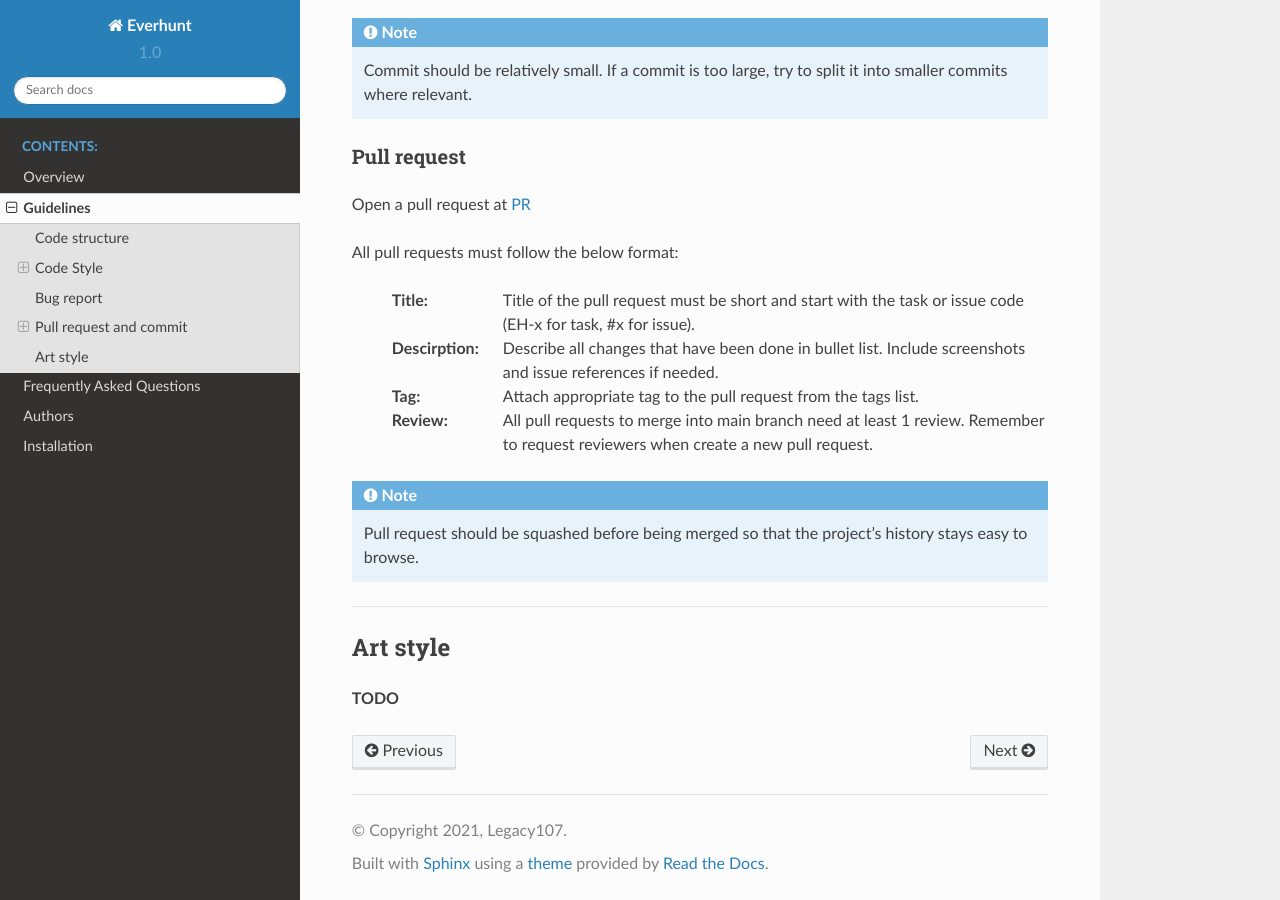
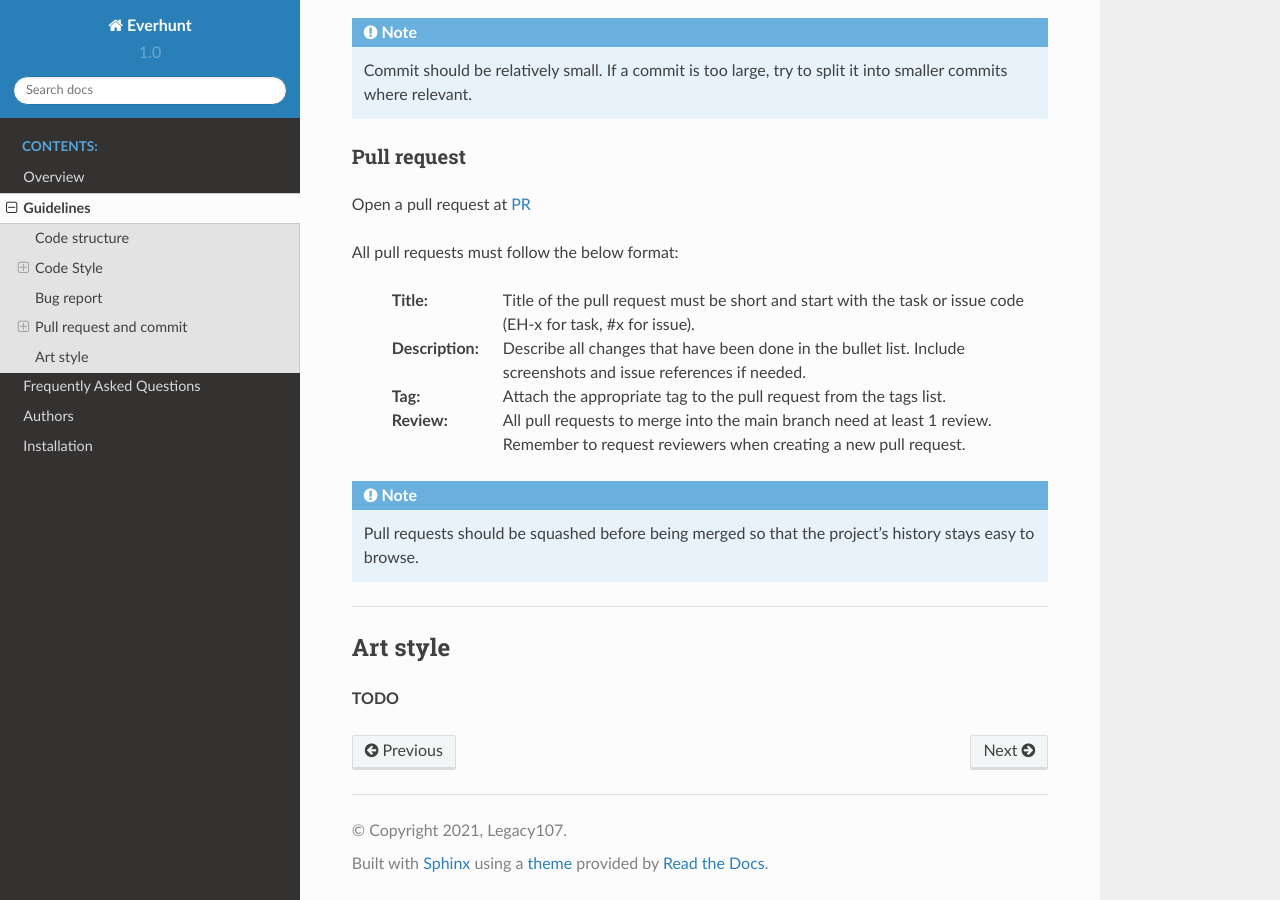
Before and after one commit to Legacy107/Everhunt, a Sphinx documentation site: the page built from docs/guidelines.rst, in a window 1280 px wide and 900 px high, scrolled down 3602 px. Built offline with Sphinx 7.4.7 and the Read the Docs theme 2.0.0, drawn with Linux system fonts in a browser that asks for light colours; some of the changed text lies outside the part shown.

Commit message:
Update authors.rst and guidelines.rst in docs

```diff
--- a/docs/authors.rst
+++ b/docs/authors.rst
@@ -3,3 +3,4 @@ Authors
 
 * Legacy107
 * sangpham2710
+* LeStolz
--- a/docs/guidelines.rst
+++ b/docs/guidelines.rst
@@ -191,20 +191,20 @@ All pull requests must follow the below format:
         Title of the pull request must be short and start with the task or issue code
         (EH-x for task, #x for issue).
 
-    :Descirption:
-        Describe all changes that have been done in bullet list.
+    :Description:
+        Describe all changes that have been done in the bullet list.
         Include screenshots and issue references if needed.
 
     :Tag:
-        Attach appropriate tag to the pull request from the tags list.
+        Attach the appropriate tag to the pull request from the tags list.
 
     :Review:
-        All pull requests to merge into main branch need at least 1 review.
-        Remember to request reviewers when create a new pull request.
+        All pull requests to merge into the main branch need at least 1 review.
+        Remember to request reviewers when creating a new pull request.
 
 .. note::
 
-    Pull request should be squashed before being merged so that the project’s history stays easy to browse.
+    Pull requests should be squashed before being merged so that the project’s history stays easy to browse.
 
 
 --------------------
```
Also changed, not shown: other parts of docs/guidelines.rst (+5 -5 lines).
